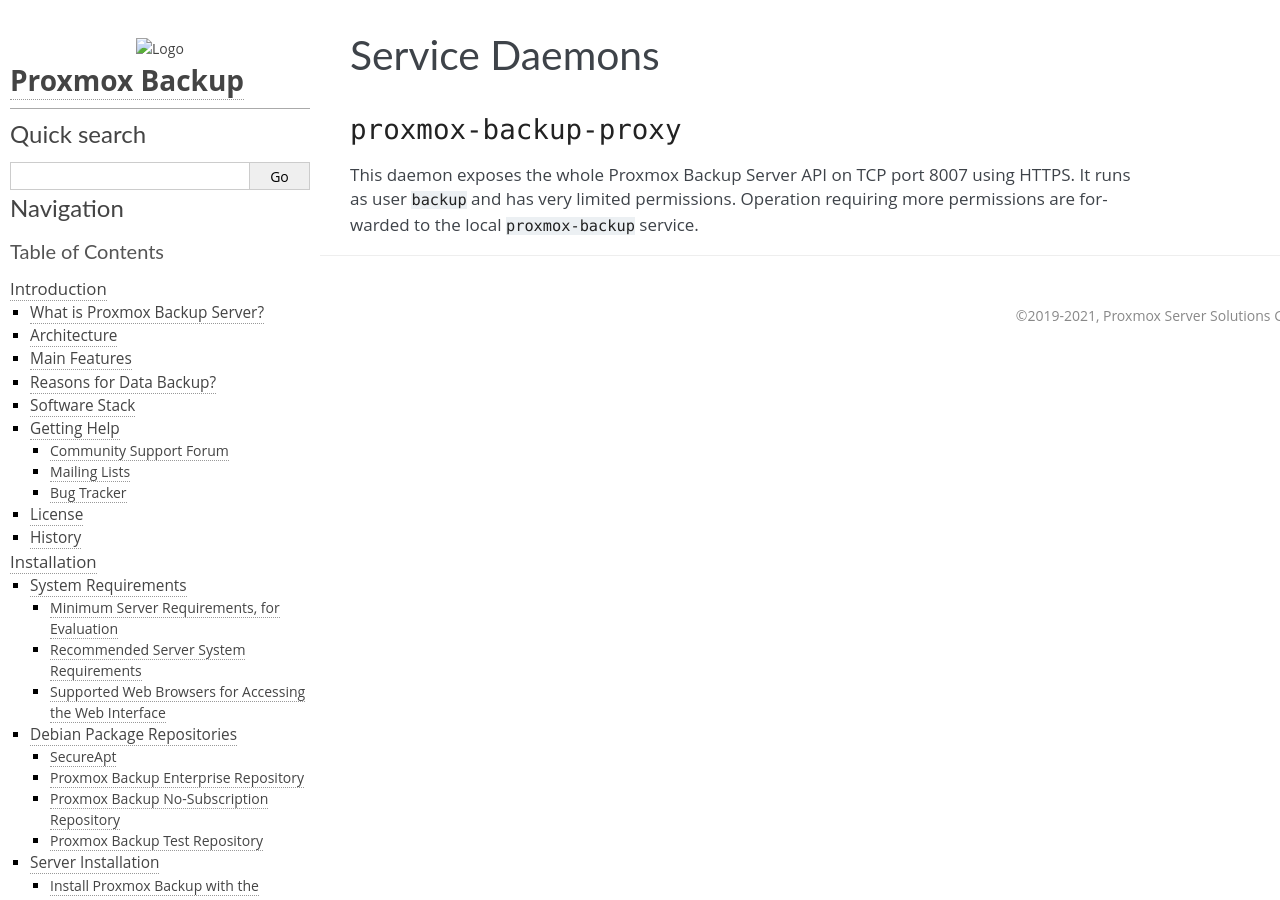
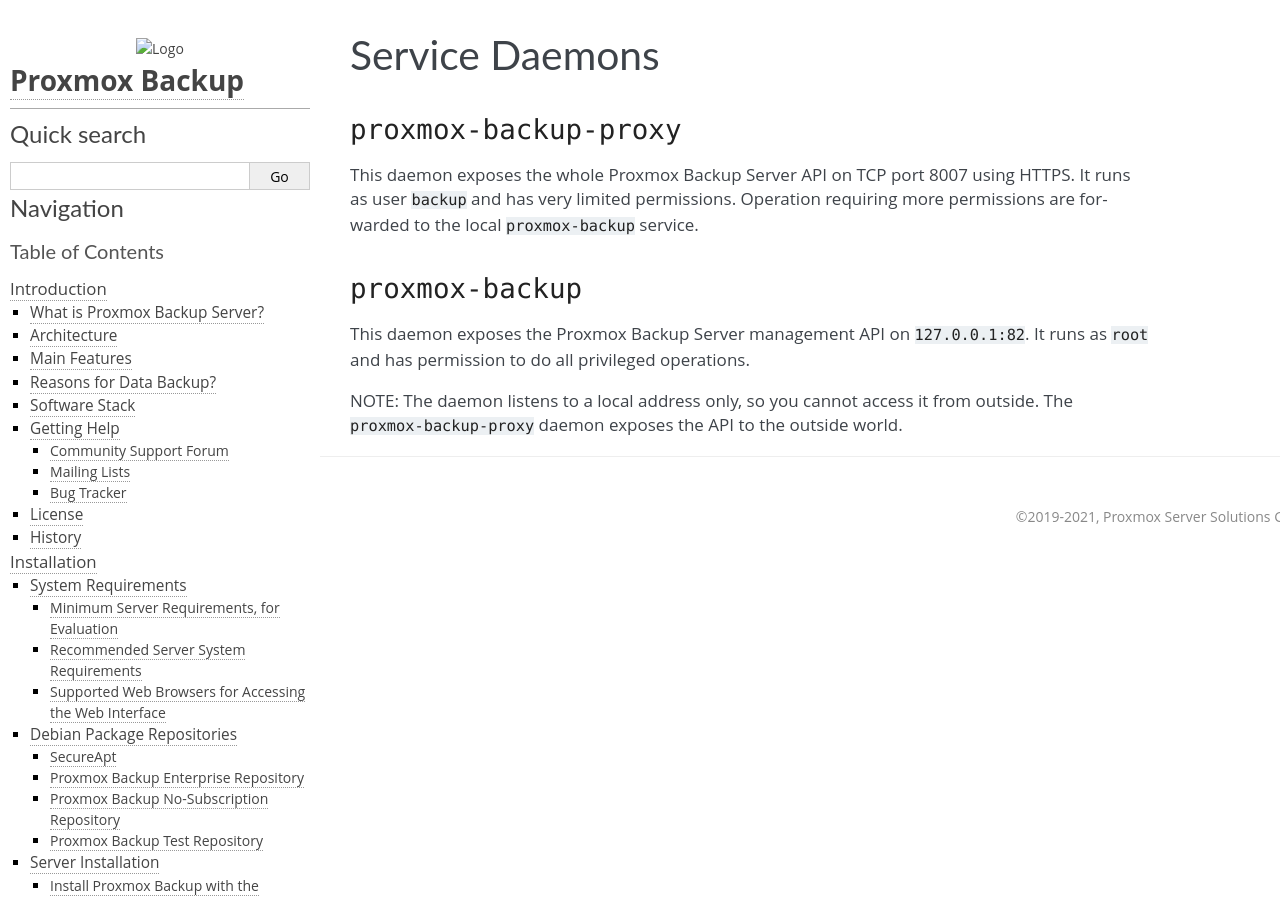
Before and after one commit to proxmox/proxmox-backup, a Sphinx documentation site: the page built from docs/services.rst, in a window 1280 px wide. Built offline with Sphinx 7.4.7, drawn with Linux system fonts in a browser that asks for light colours.

Commit message:
docs: add proxmox-backup service description

```diff
--- /dev/null
+++ b/docs/proxmox-backup/description.rst
@@ -0,0 +1,7 @@
+This daemon exposes the Proxmox Backup Server management API on
+``127.0.0.1:82``. It runs as ``root`` and has permission to do all
+privileged operations.
+
+NOTE: The daemon listens to a local address only, so you cannot access
+it from outside. The ``proxmox-backup-proxy`` daemon exposes the API
+to the outside world.
--- a/docs/services.rst
+++ b/docs/services.rst
@@ -5,3 +5,9 @@
 ~~~~~~~~~~~~~~~~~~~~~~~~
 
 .. include:: proxmox-backup-proxy/description.rst
+
+
+``proxmox-backup``
+~~~~~~~~~~~~~~~~~~
+
+.. include:: proxmox-backup/description.rst
```
Also changed, not shown: docs/proxmox-backup/man1.rst (added, +41 -0 lines).
